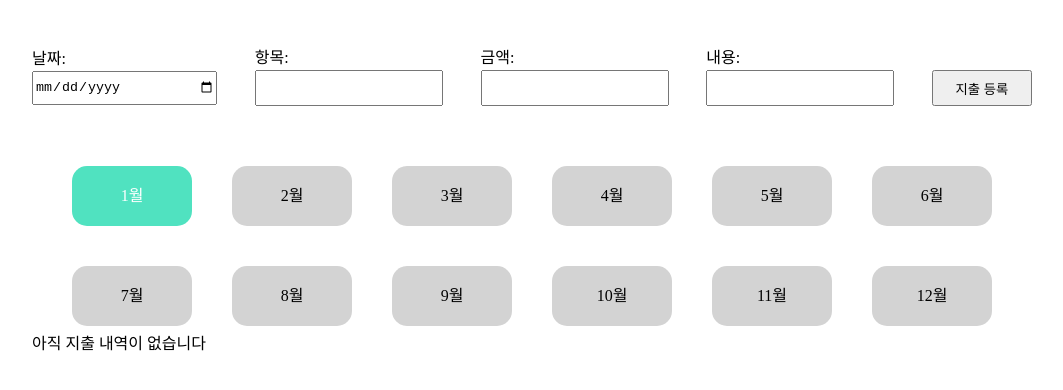
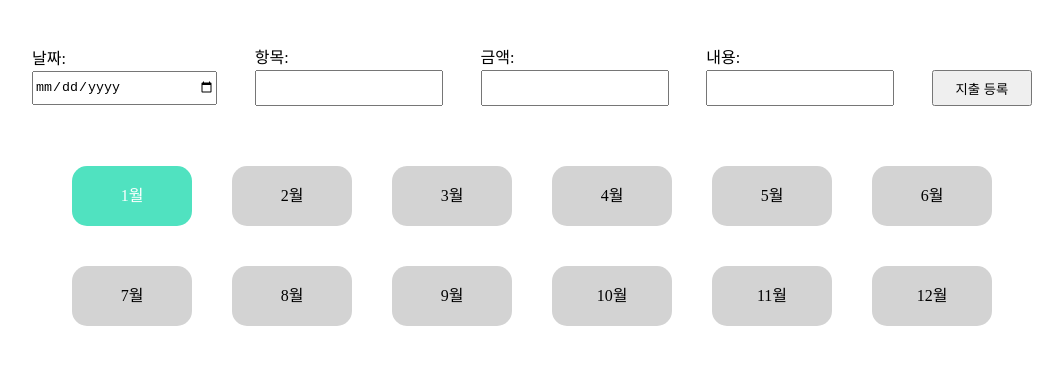
Before and after one commit to FEsunmin/react-task2-1, a React (Vite) app: page / in a window 1280 px wide. Shown: the top 390 px of the page, without its empty margins (108-1171 px from the left). Built offline with nearby package versions, Linux system fonts and the light colour scheme.

Commit message:
list map 수정

```diff
--- a/src/components/ListComponents/ListContainer.jsx
+++ b/src/components/ListComponents/ListContainer.jsx
@@ -7,20 +7,12 @@ const Container = styled.div`
   width: 1000px;
 `;
 
-const ListContainer = ({ data, onExpenseClick }) => {
-  const sortedData = [...data].sort(
-    (a, b) => new Date(a.date) - new Date(b.date)
-  );
-
+const ListContainer = ({ data }) => {
   return (
     <Container>
-      {data.length === 0 ? (
-        <p>아직 지출 내역이 없습니다</p>
-      ) : (
-        sortedData.map((item) => (
-          <ListComp key={item.id} item={item} onClick={onExpenseClick} />
-        ))
-      )}
+      {data.map((item) => (
+        <ListComp key={item.id} item={item} />
+      ))}
     </Container>
   );
 };
```
